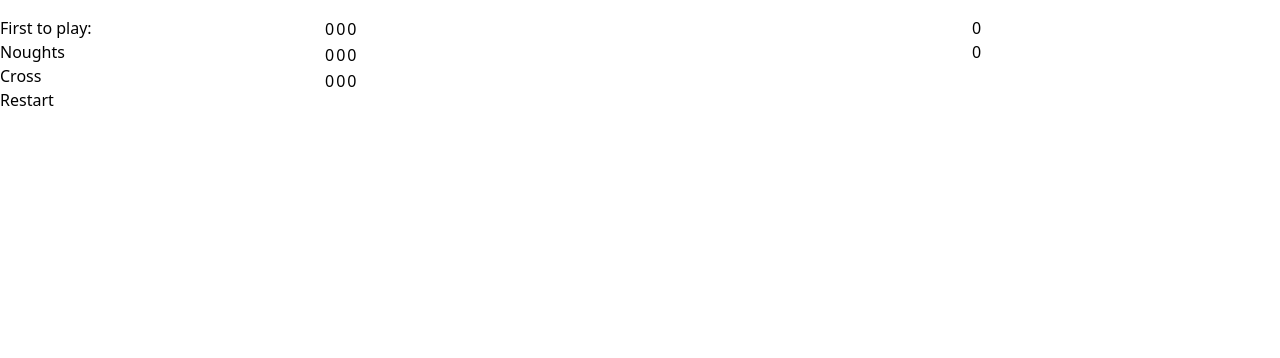
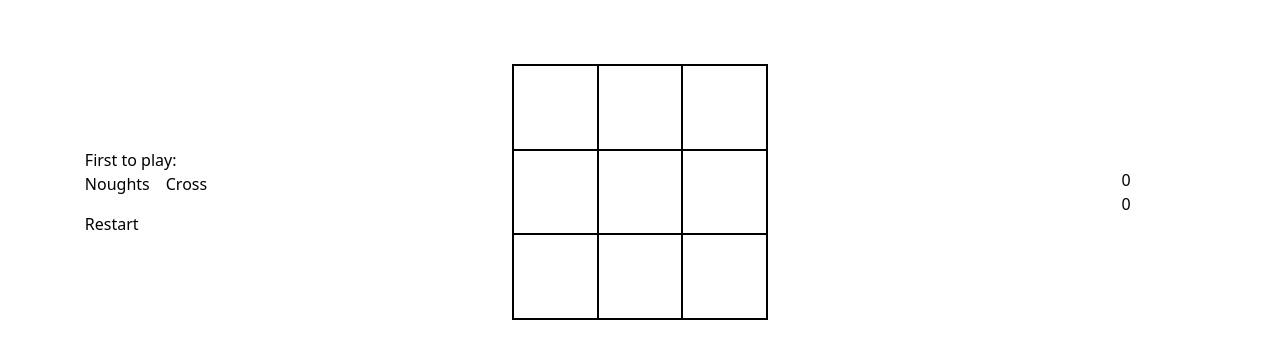
Before and after one commit to devidduma/tic-tac-toe, an Angular app: page / in a window 1280 px wide. Shown: the top 358 px of the page. Built offline with nearby package versions, Linux system fonts and the light colour scheme.

Commit message:
feat(Board): Graphical board with icons and borders

```diff
--- a/angular.json
+++ b/angular.json
@@ -24,7 +24,8 @@
               {
                 "glob": "**/*",
                 "input": "public"
-              }
+              },
+              "src/assets"
             ],
             "styles": [
               "src/styles.css"
--- a/src/app/app.component.html
+++ b/src/app/app.component.html
@@ -1,15 +1,16 @@
-<div class="grid grid-cols-4 gap-4">
+<div class="grid grid-cols-4 gap-4 place-items-center">
 
-  <div class="grid grid-cols-subgrid gap-4 col-span-4"></div>
+  <div class="grid grid-cols-subgrid gap-4 col-span-4 my-6"></div>
 
   <div>
     <app-leftpane></app-leftpane>
   </div>
-  <div class="grid grid-cols-subgrid gap-4 col-span-2">
+  <div class="grid gap-4 col-span-2 place-items-center">
     <app-board></app-board>
   </div>
   <div>
     <app-scores></app-scores>
     <app-feedback></app-feedback>
   </div>
+
 </div>
--- a/src/app/components/board/board.component.html
+++ b/src/app/components/board/board.component.html
@@ -1,12 +1,24 @@
 
-<table>
-  <tr>
-    <td *ngFor="let elem of board[0]; index as index" (click)="play(0, index)">{{ elem }}</td>
+<table class="w-64 h-64 border-2 border-spacing-6">
+  <tr class="h-1/3 border-2">
+    <td *ngFor="let elem of board[0]; index as index" (click)="play(0, index)" class="w-1/3 h-1/3 border-2 border-black p-3">
+      <div *ngIf="elem == 0"></div>
+      <img *ngIf="elem == 1" src="./assets/Noughts.png" />
+      <img *ngIf="elem == 2" src="./assets/Cross.png" />
+    </td>
   </tr>
-  <tr>
-    <td *ngFor="let elem of board[1]; index as index" (click)="play(1, index)">{{ elem }}</td>
+  <tr class="h-1/3 border-2">
+    <td *ngFor="let elem of board[1]; index as index" (click)="play(1, index)" class="w-1/3 h-1/3 border-2 border-black p-3">
+      <div *ngIf="elem == 0"></div>
+      <img *ngIf="elem == 1" src="./assets/Noughts.png" />
+      <img *ngIf="elem == 2" src="./assets/Cross.png" />
+    </td>
   </tr>
-  <tr>
-    <td *ngFor="let elem of board[2]; index as index" (click)="play(2, index)">{{ elem }}</td>
+  <tr class="h-1/3 border-2">
+    <td *ngFor="let elem of board[2]; index as index" (click)="play(2, index)" class="w-1/3 h-1/3 border-2 border-black p-3">
+      <div *ngIf="elem == 0"></div>
+      <img *ngIf="elem == 1" src="./assets/Noughts.png" />
+      <img *ngIf="elem == 2" src="./assets/Cross.png" />
+    </td>
   </tr>
 </table>
--- a/src/app/components/board/board.component.ts
+++ b/src/app/components/board/board.component.ts
@@ -1,5 +1,5 @@
 import {Component, EventEmitter, OnInit, Output} from '@angular/core';
-import {NgForOf} from "@angular/common";
+import {NgForOf, NgIf, NgOptimizedImage} from "@angular/common";
 import {ScoresService} from "../../services/scores.service";
 import {Observable, take} from "rxjs";
 import {Scores} from "../../commons/scores";
@@ -10,7 +10,9 @@ import {BoardService} from "../../services/board.service";
   selector: 'app-board',
   standalone: true,
   imports: [
-    NgForOf
+    NgForOf,
+    NgIf,
+    NgOptimizedImage
   ],
   templateUrl: './board.component.html',
   styleUrl: './board.component.css',
--- a/src/app/components/leftpane/leftpane.component.html
+++ b/src/app/components/leftpane/leftpane.component.html
@@ -1,9 +1,12 @@
 <div>
-  <p>First to play:</p>
-  <p (click)="firstToPlayNoughts()">Noughts</p>
-  <p (click)="firstToPlayCross()">Cross</p>
+  <p class="">First to play:</p>
+
+  <span (click)="firstToPlayNoughts()" class="mr-4">Noughts</span>
+  <span (click)="firstToPlayCross()" class="mr-4">Cross</span>
 </div>
 
-<div (click)="restart()">
+<div class="mt-4"></div>
+
+<div (click)="restart()" class="">
   Restart
 </div>
```
Also changed, not shown: src/assets/Cross.png (added), src/assets/Noughts.png (added).
